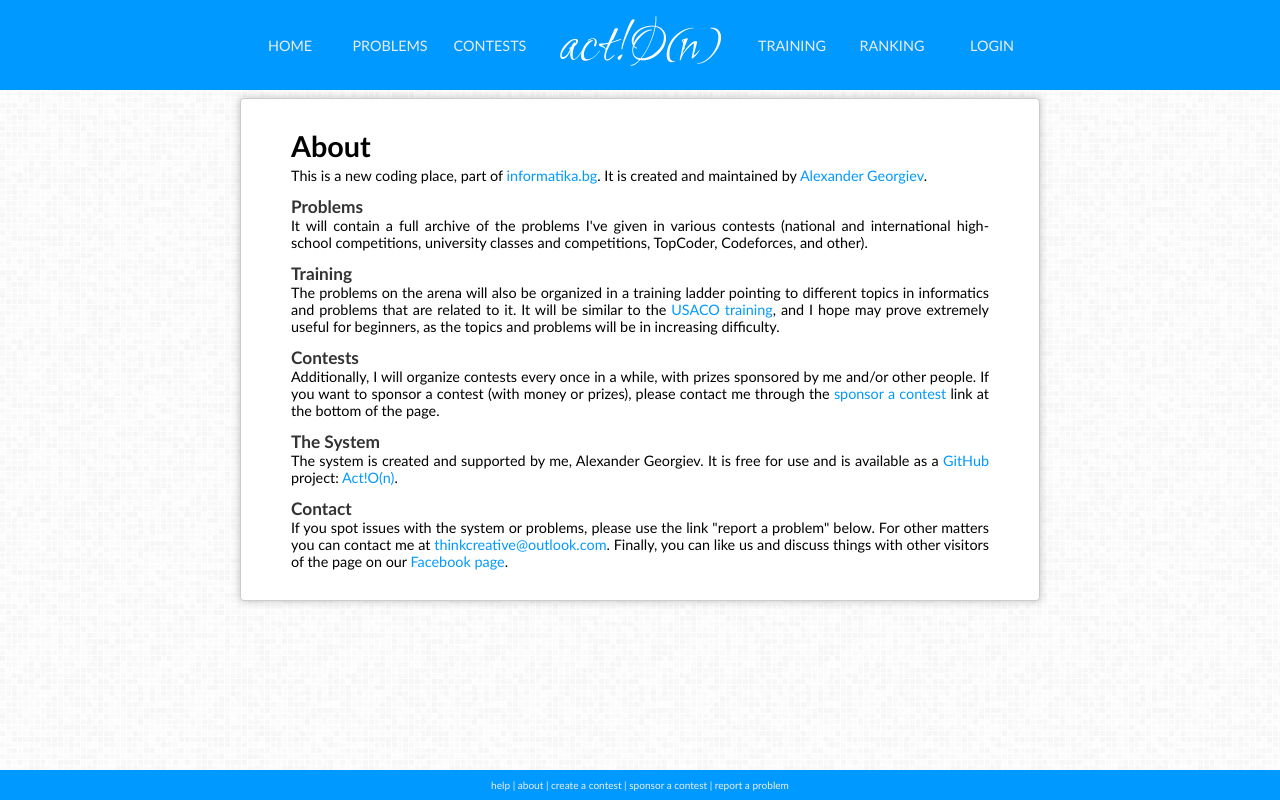
After one commit to espr1t/action, a PHP site: page /about in a window 1280 px wide. The commit adds this page. Run offline with PHP 8.4, Linux system fonts and the light colour scheme.

Commit message:
Added about page.

```diff
--- /dev/null
+++ b/web/code/about.php
@@ -0,0 +1,46 @@
+<?php
+require_once('common.php');
+require_once('page.php');
+
+class AboutPage extends Page {
+    public function getTitle() {
+        return 'O(N)::About';
+    }
+
+    public function getContent() {
+        $text = '<h1>About</h1>
+                 This is a new coding place, part of <a href="http://www.informatika.bg" target="_blank">informatika.bg</a>.
+                 It is created and maintained by <a href="http://espr1t.net/me.html" target="_blank">Alexander Georgiev</a>.
+
+                 <h2>Problems</h2>
+                 It will contain a full archive of the problems I\'ve given in various contests (national and international
+                 high-school competitions, university classes and competitions, TopCoder, Codeforces, and other).
+
+                 <h2>Training</h2>
+                 The problems on the arena will also be organized in a training ladder pointing to different topics in informatics and
+                 problems that are related to it. It will be similar to the <a href="http://train.usaco.org/usacogate" target="_blank">USACO training</a>,
+                 and I hope may prove extremely useful for beginners, as the topics and problems will be in increasing difficulty.
+
+                 <h2>Contests</h2>
+                 Additionally, I will organize contests every once in a while, with prizes sponsored by me and/or other people. If you want to
+                 sponsor a contest (with money or prizes), please contact me through the <a href="">sponsor a contest</a> link at the
+                 bottom of the page.
+
+                 <h2>The System</h2>
+                 The system is created and supported by me, Alexander Georgiev.
+                 It is free for use and is available as a <a href="https://github.com" target="_blank">GitHub</a> project:
+                 <a href="https://github.com/espr1t/action" target="_blank">Act!O(n)</a>.
+
+                 <h2>Contact</h2>
+                 If you spot issues with the system or problems, please use the link "report a problem" below.
+                 For other matters you can contact me at <a href="mailto:thinkcreative@outlook.com" target="_self">thinkcreative@outlook.com</a>.
+                 Finally, you can like us and discuss things with other visitors of the page on our
+                 <a href="https://www.facebook.com/informatika.bg/" target="_blank">Facebook page</a>.
+        ';
+        $content = inBox($text);
+        return $content;
+    }
+
+}
+
+?>
--- a/web/code/main.php
+++ b/web/code/main.php
@@ -36,6 +36,10 @@ switch ($_GET['page']) {
     case 'register':
         require_once('register.php');
         $page = new RegisterPage($user);
+        break;
+    case 'about':
+        require_once('about.php');
+        $page = new AboutPage($user);
         break;
     default:
         require_once('error.php');
@@ -110,7 +114,7 @@ function createHead($page) {
 
             <!-- Footer with copyright info -->
             <div class="footer" id="footer">
-                help | about | create a contest | sponsor a contest | report a problem
+                help | <a href="/about" class="white">about</a> | create a contest | sponsor a contest | report a problem
             </div>
             <?php echo $page->getExtraCode(); ?>
         </div>
--- a/web/styles/style.css
+++ b/web/styles/style.css
@@ -79,6 +79,15 @@ a:active, div.link:active {
 
 a.decorated {
     color: #000000;
+}
+
+a.white {
+    color: #EEEEEE;
+}
+
+a.white:hover {
+    color: #FFFFFF;
+    text-decoration: underline;
 }
 
 /***********************
```
Also changed, not shown: web/.htaccess.
